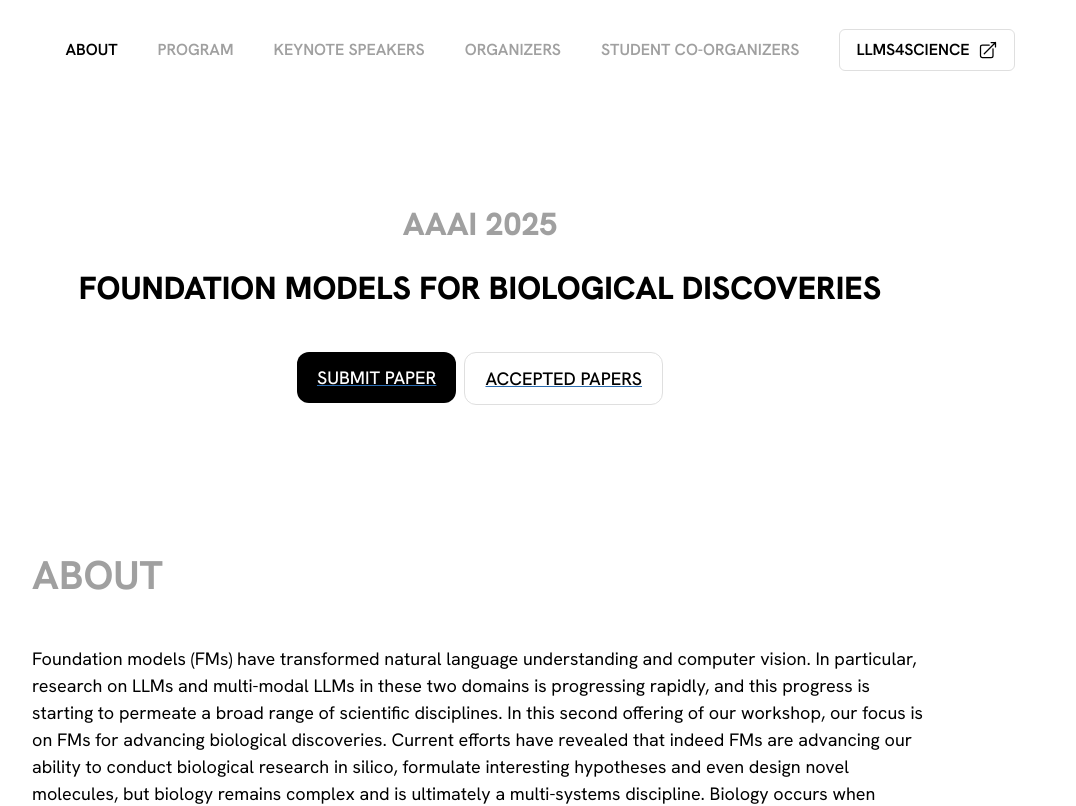
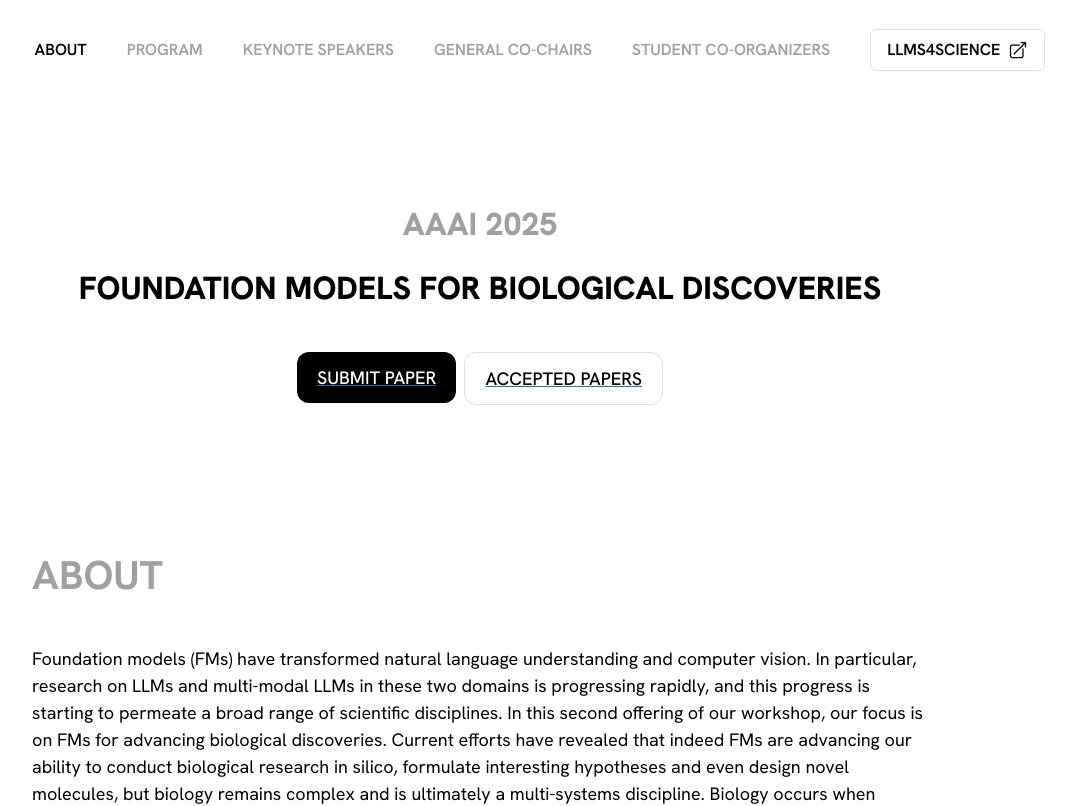
Before and after one commit to LLMs4Science-Community/LLMs4Science-Community.github.io, a Next.js app: page /aaai2025 in a window 1280 px wide. Shown: the top 806 px of the page, without its empty margins (160-1236 px from the left). Built offline with nearby package versions, Linux system fonts and the light colour scheme.

Commit message:
Refactor nav name

```diff
--- a/src/app/aaai2025/components/nav.jsx
+++ b/src/app/aaai2025/components/nav.jsx
@@ -12,7 +12,7 @@ const Nav = () => {
     { type: "section", name: "about", href: "#about" },
     { type: "section", name: "program", href: "#program" },
     { type: "section", name: "keynote speakers", href: "#speakers" },
-    { type: "section", name: "organizers", href: "#organizers" },
+    { type: "section", name: "general co-chairs", href: "#organizers" },
     {
       type: "section",
       name: "student co-organizers",
```
